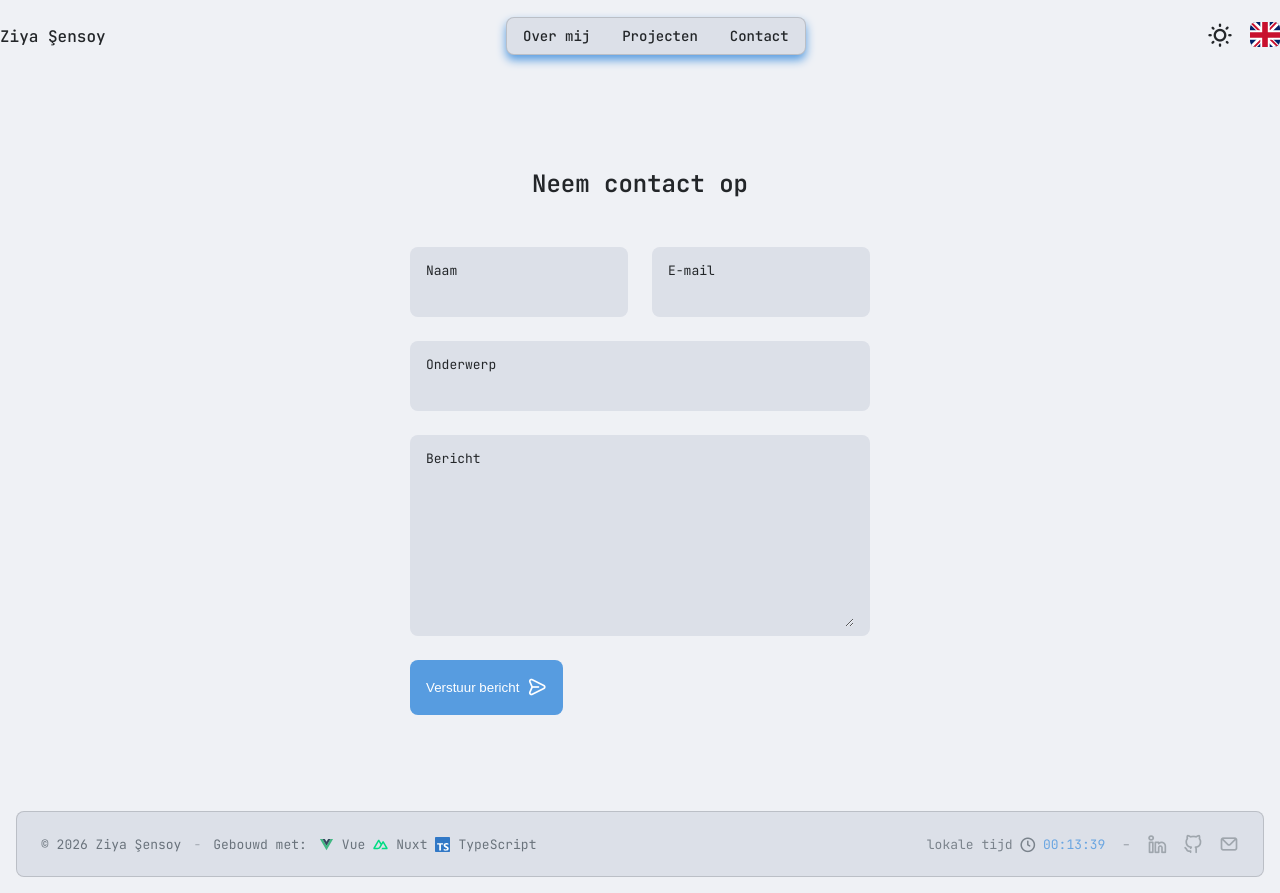
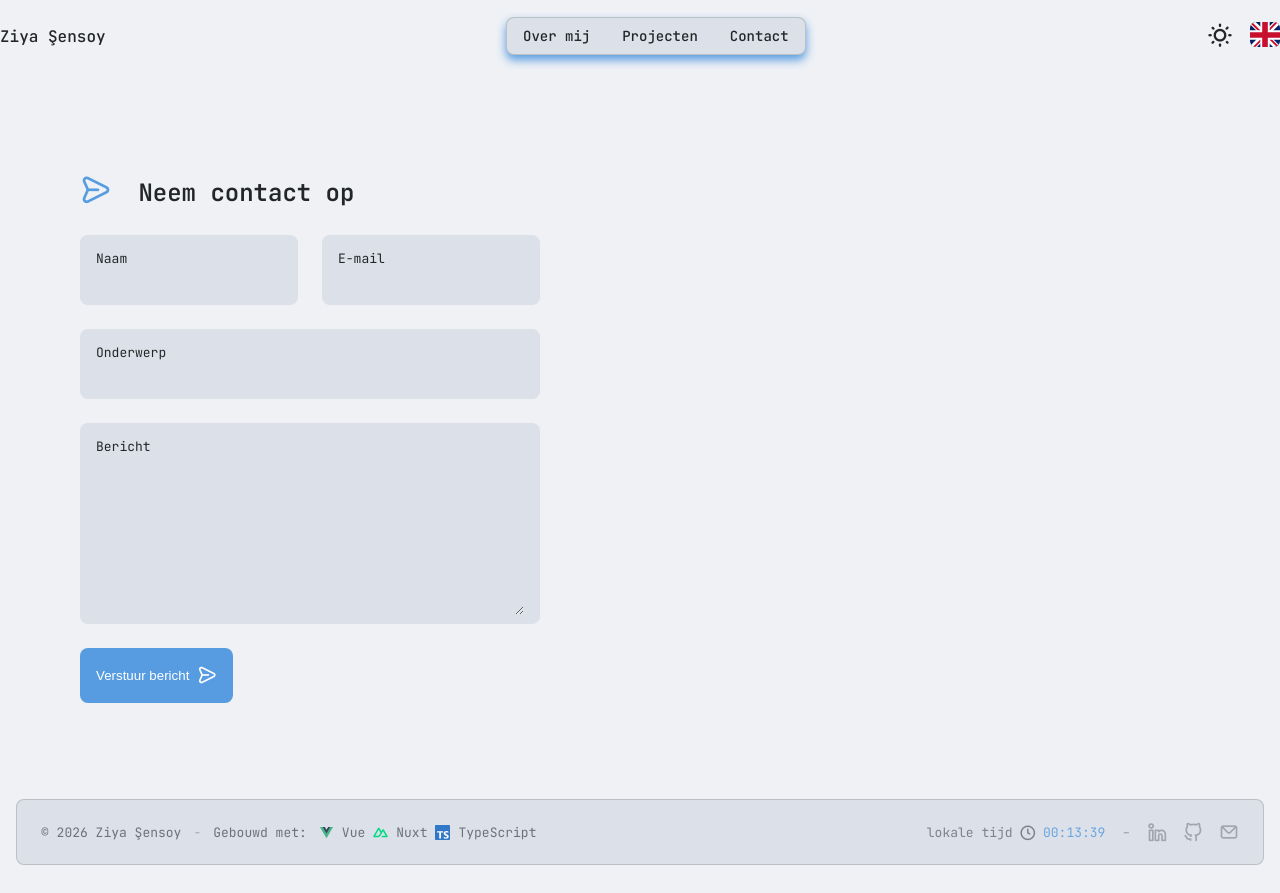
Before and after one commit to ziyasensoy/Portfolio, a Nuxt app: page /contact in a window 1280 px wide. Built offline with nearby package versions, Linux system fonts and the light colour scheme.

Commit message:
style: contact container matches other pages

```diff
--- a/app/components/Contact.vue
+++ b/app/components/Contact.vue
@@ -1,7 +1,10 @@
 <template>
-  <section class="contact section" id="contact">
-    <div class="contact_container container grid">
-      <h2 class="section_title">{{ $t("Contact.title") }}</h2>
+  <section class="contact section">
+    <div class="container">
+      <h2 class="section_title">
+        <i class="uil uil-message contact_icon"></i>
+        {{ $t("Contact.title") }}
+      </h2>
 
       <form
         action="https://formsubmit.co/zcsensoy@gmail.com"
```
